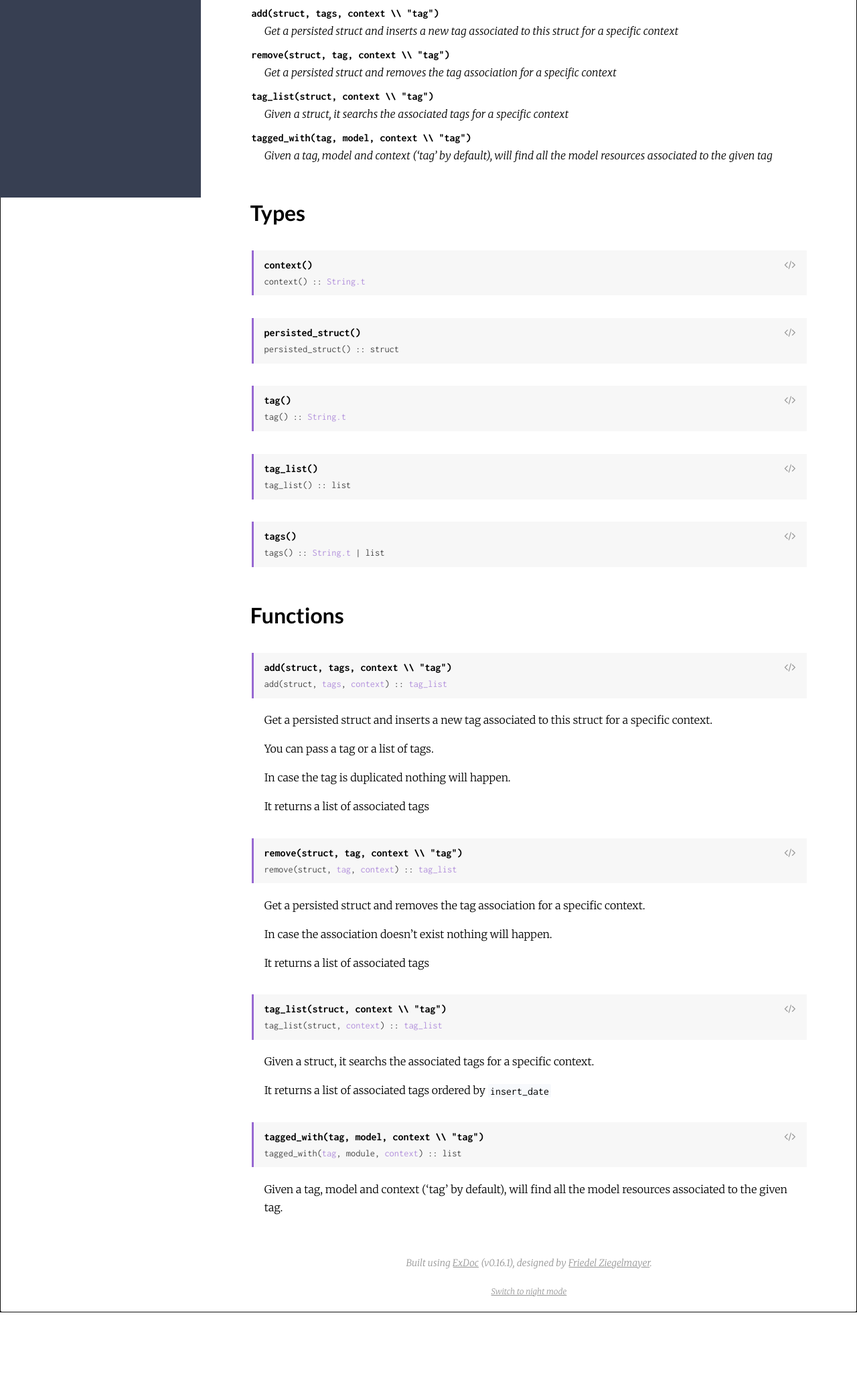
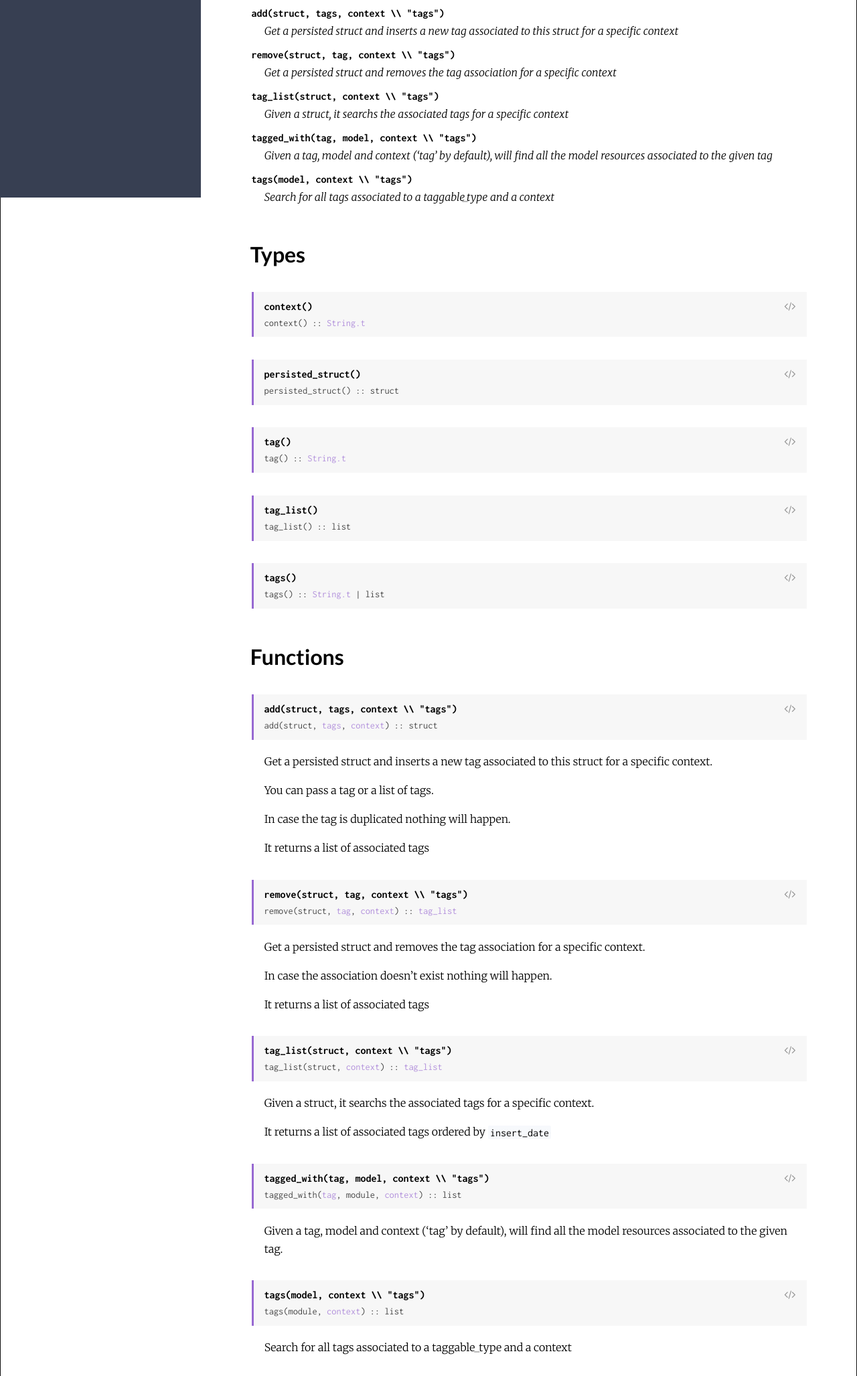
Before and after one commit to bizneo/taglet, a plain HTML site: page doc/Taglet.html in a window 1280 px wide. Shown: the part 505-2560 px from the top of the page at 67% size. Before the commit the page ends 2465 px from the top, so only its background shows below. Drawn offline with Linux system fonts and the light colour scheme; files whose address does not match are found by name.

Commit message:
New docs

```diff
--- a/doc/Taglet.html
+++ b/doc/Taglet.html
@@ -8,9 +8,7 @@
     <title>Taglet – Taglet v0.2.0</title>
     <link rel="stylesheet" href="dist/app-4ecae1abb8.css" />
 
-      <link rel="canonical" href="https://hexdocs.pm/taglet/Taglet.html" />
-
-    <script src="dist/sidebar_items-1287b1ae26.js"></script>
+    <script src="dist/sidebar_items-5339dce78e.js"></script>
   </head>
   <body data-type="modules">
     <script>try { if(localStorage.getItem('night-mode')) document.body.className += ' night-mode'; } catch (e) { }</script>
@@ -137,7 +135,7 @@
     </h2>
     <div class="summary-row">
   <div class="summary-signature">
-    <a href="#add/3">add(struct, tags, context \\ &quot;tag&quot;)</a>
+    <a href="#add/3">add(struct, tags, context \\ &quot;tags&quot;)</a>
   </div>
 
     <div class="summary-synopsis"><p>Get a persisted struct and inserts a new tag associated to this
@@ -147,7 +145,7 @@ struct for a specific context</p>
 </div>
 <div class="summary-row">
   <div class="summary-signature">
-    <a href="#remove/3">remove(struct, tag, context \\ &quot;tag&quot;)</a>
+    <a href="#remove/3">remove(struct, tag, context \\ &quot;tags&quot;)</a>
   </div>
 
     <div class="summary-synopsis"><p>Get a persisted struct and removes the tag association for
@@ -157,7 +155,7 @@ a specific context</p>
 </div>
 <div class="summary-row">
   <div class="summary-signature">
-    <a href="#tag_list/2">tag_list(struct, context \\ &quot;tag&quot;)</a>
+    <a href="#tag_list/2">tag_list(struct, context \\ &quot;tags&quot;)</a>
   </div>
 
     <div class="summary-synopsis"><p>Given a struct, it searchs the associated tags for a specific
@@ -167,11 +165,21 @@ context</p>
 </div>
 <div class="summary-row">
   <div class="summary-signature">
-    <a href="#tagged_with/3">tagged_with(tag, model, context \\ &quot;tag&quot;)</a>
+    <a href="#tagged_with/3">tagged_with(tag, model, context \\ &quot;tags&quot;)</a>
   </div>
 
     <div class="summary-synopsis"><p>Given a tag, model and context (‘tag’ by default), will find
 all the model resources associated to the given tag</p>
+</div>
+
+</div>
+<div class="summary-row">
+  <div class="summary-signature">
+    <a href="#tags/2">tags(model, context \\ &quot;tags&quot;)</a>
+  </div>
+
+    <div class="summary-synopsis"><p>Search for all tags associated to a taggable_type
+and a context</p>
 </div>
 
 </div>
@@ -352,7 +360,7 @@ all the model resources associated to the given tag</p>
       <span class="icon-link" aria-hidden="true"></span>
       <span class="sr-only">Link to this function</span>
     </a>
-    <span class="signature">add(struct, tags, context \\ &quot;tag&quot;)</span>
+    <span class="signature">add(struct, tags, context \\ &quot;tags&quot;)</span>
 
       <a href="https://github.com/bizneo/taglet/blob/master/lib/taglet.ex#L28" class="view-source" rel="help" title="View Source">
        <span class="icon-code" aria-hidden="true"></span>
@@ -363,7 +371,7 @@ all the model resources associated to the given tag</p>
 
       <div class="specs">
 
-          <pre>add(struct, <a href="#t:tags/0">tags</a>, <a href="#t:context/0">context</a>) :: <a href="#t:tag_list/0">tag_list</a></pre>
+          <pre>add(struct, <a href="#t:tags/0">tags</a>, <a href="#t:context/0">context</a>) :: struct</pre>
 
       </div>
 
@@ -386,9 +394,9 @@ struct for a specific context.</p>
       <span class="icon-link" aria-hidden="true"></span>
       <span class="sr-only">Link to this function</span>
     </a>
-    <span class="signature">remove(struct, tag, context \\ &quot;tag&quot;)</span>
+    <span class="signature">remove(struct, tag, context \\ &quot;tags&quot;)</span>
 
-      <a href="https://github.com/bizneo/taglet/blob/master/lib/taglet.ex#L89" class="view-source" rel="help" title="View Source">
+      <a href="https://github.com/bizneo/taglet/blob/master/lib/taglet.ex#L69" class="view-source" rel="help" title="View Source">
        <span class="icon-code" aria-hidden="true"></span>
        <span class="sr-only">View Source</span>
      </a>
@@ -419,9 +427,9 @@ a specific context.</p>
       <span class="icon-link" aria-hidden="true"></span>
       <span class="sr-only">Link to this function</span>
     </a>
-    <span class="signature">tag_list(struct, context \\ &quot;tag&quot;)</span>
+    <span class="signature">tag_list(struct, context \\ &quot;tags&quot;)</span>
 
-      <a href="https://github.com/bizneo/taglet/blob/master/lib/taglet.ex#L119" class="view-source" rel="help" title="View Source">
+      <a href="https://github.com/bizneo/taglet/blob/master/lib/taglet.ex#L111" class="view-source" rel="help" title="View Source">
        <span class="icon-code" aria-hidden="true"></span>
        <span class="sr-only">View Source</span>
      </a>
@@ -451,9 +459,9 @@ context.</p>
       <span class="icon-link" aria-hidden="true"></span>
       <span class="sr-only">Link to this function</span>
     </a>
-    <span class="signature">tagged_with(tag, model, context \\ &quot;tag&quot;)</span>
+    <span class="signature">tagged_with(tag, model, context \\ &quot;tags&quot;)</span>
 
-      <a href="https://github.com/bizneo/taglet/blob/master/lib/taglet.ex#L142" class="view-source" rel="help" title="View Source">
+      <a href="https://github.com/bizneo/taglet/blob/master/lib/taglet.ex#L155" class="view-source" rel="help" title="View Source">
        <span class="icon-code" aria-hidden="true"></span>
        <span class="sr-only">View Source</span>
      </a>
@@ -470,6 +478,37 @@ context.</p>
   <section class="docstring">
     <p>Given a tag, model and context (‘tag’ by default), will find
 all the model resources associated to the given tag.</p>
+
+  </section>
+</div>
+<div class="detail" id="tags/2">
+
+    <span id="tags/1"></span>
+
+  <div class="detail-header">
+    <a href="#tags/2" class="detail-link" title="Link to this function">
+      <span class="icon-link" aria-hidden="true"></span>
+      <span class="sr-only">Link to this function</span>
+    </a>
+    <span class="signature">tags(model, context \\ &quot;tags&quot;)</span>
+
+      <a href="https://github.com/bizneo/taglet/blob/master/lib/taglet.ex#L134" class="view-source" rel="help" title="View Source">
+       <span class="icon-code" aria-hidden="true"></span>
+       <span class="sr-only">View Source</span>
+     </a>
+
+
+
+      <div class="specs">
+
+          <pre>tags(module, <a href="#t:context/0">context</a>) :: list</pre>
+
+      </div>
+
+  </div>
+  <section class="docstring">
+    <p>Search for all tags associated to a taggable_type
+and a context</p>
 
   </section>
 </div>
--- a/doc/dist/sidebar_items-1287b1ae26.js
+++ /dev/null
@@ -1 +0,0 @@
-sidebarNodes={"extras":[{"id":"api-reference","title":"API Reference","group":"","headers":[{"id":"Modules","anchor":"modules"},{"id":"Mix Tasks","anchor":"mix-tasks"}]},{"id":"readme","title":"Taglet","group":"","headers":[{"id":"Installation","anchor":"installation"},{"id":"Include it in your models","anchor":"include-it-in-your-models"},{"id":"Working with functions","anchor":"working-with-functions"}]}],"exceptions":[],"modules":[{"id":"Taglet","title":"Taglet","functions":[{"id":"add/3","anchor":"add/3"},{"id":"remove/3","anchor":"remove/3"},{"id":"tag_list/2","anchor":"tag_list/2"},{"id":"tagged_with/3","anchor":"tagged_with/3"}],"types":[{"id":"context/0","anchor":"t:context/0"},{"id":"persisted_struct/0","anchor":"t:persisted_struct/0"},{"id":"tag/0","anchor":"t:tag/0"},{"id":"tag_list/0","anchor":"t:tag_list/0"},{"id":"tags/0","anchor":"t:tags/0"}]},{"id":"Taglet.RepoClient","title":"Taglet.RepoClient","functions":[{"id":"repo/0","anchor":"repo/0"}]},{"id":"Taglet.Tag","title":"Taglet.Tag","functions":[{"id":"changeset/2","anchor":"changeset/2"}]},{"id":"Taglet.TagAs","title":"Taglet.TagAs"},{"id":"Taglet.Tagging","title":"Taglet.Tagging","functions":[{"id":"changeset/2","anchor":"changeset/2"}]}],"protocols":[],"tasks":[{"id":"Mix.Tasks.Taglet.Install","title":"taglet.install","functions":[{"id":"run/1","anchor":"run/1"}]},{"id":"Mix.Tasks.Taglet.Utils","title":"taglet.utils","functions":[{"id":"timestamp/0","anchor":"timestamp/0"}]}]}
```
Also changed, not shown: doc/404.html (+1 -3 lines), doc/Mix.Tasks.Taglet.Install.html (+1 -3 lines), doc/Mix.Tasks.Taglet.Utils.html (+1 -3 lines), doc/Taglet.RepoClient.html (+1 -3 lines), doc/Taglet.Tag.html (+1 -3 lines), doc/Taglet.TagAs.html (+1 -3 lines), doc/Taglet.Tagging.html (+1 -3 lines), doc/api-reference.html (+1 -3 lines), doc/dist/sidebar_items-5339dce78e.js (added, +1 -0 lines), doc/readme.html (+1 -3 lines), 1 other file.
